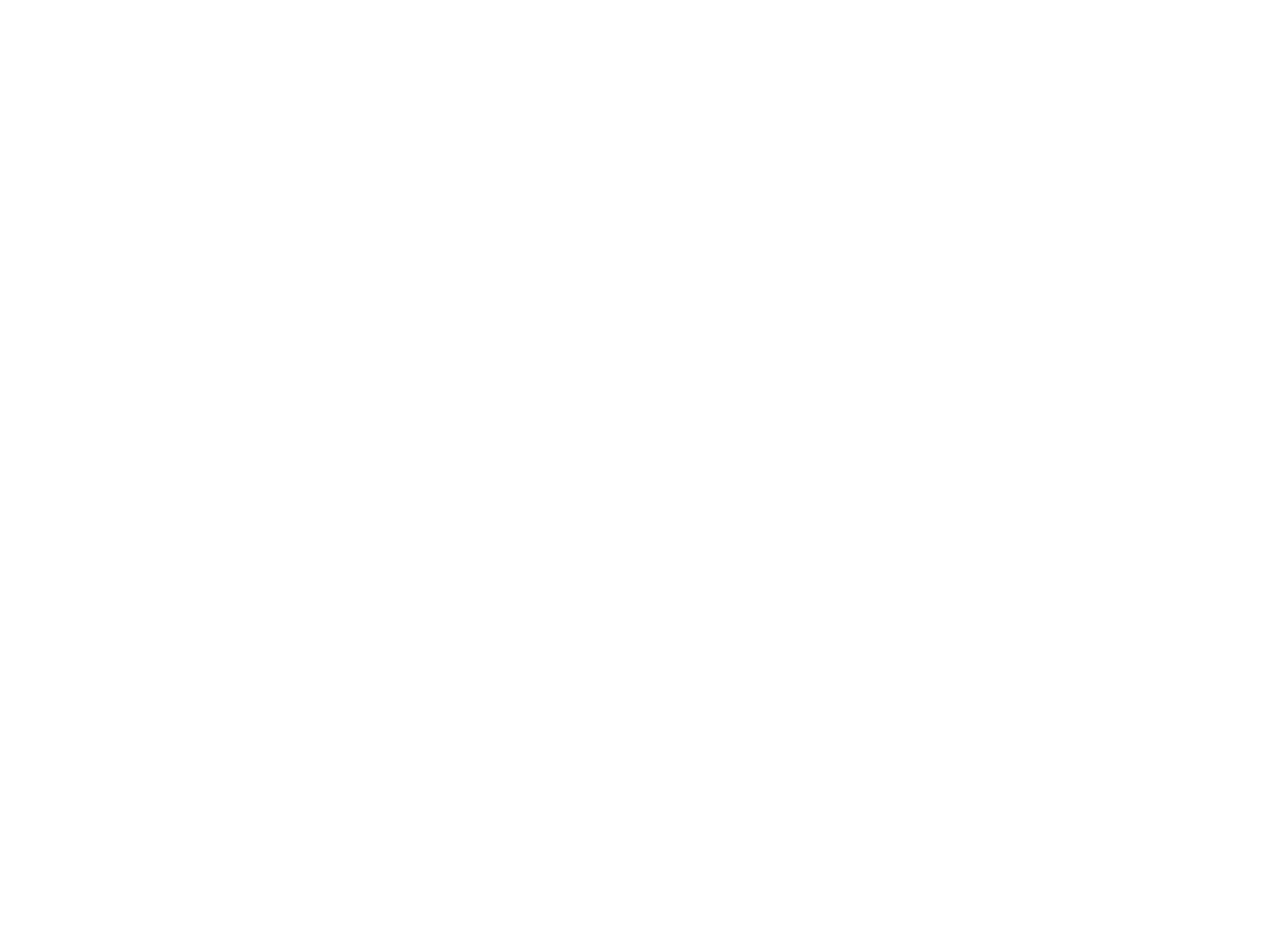
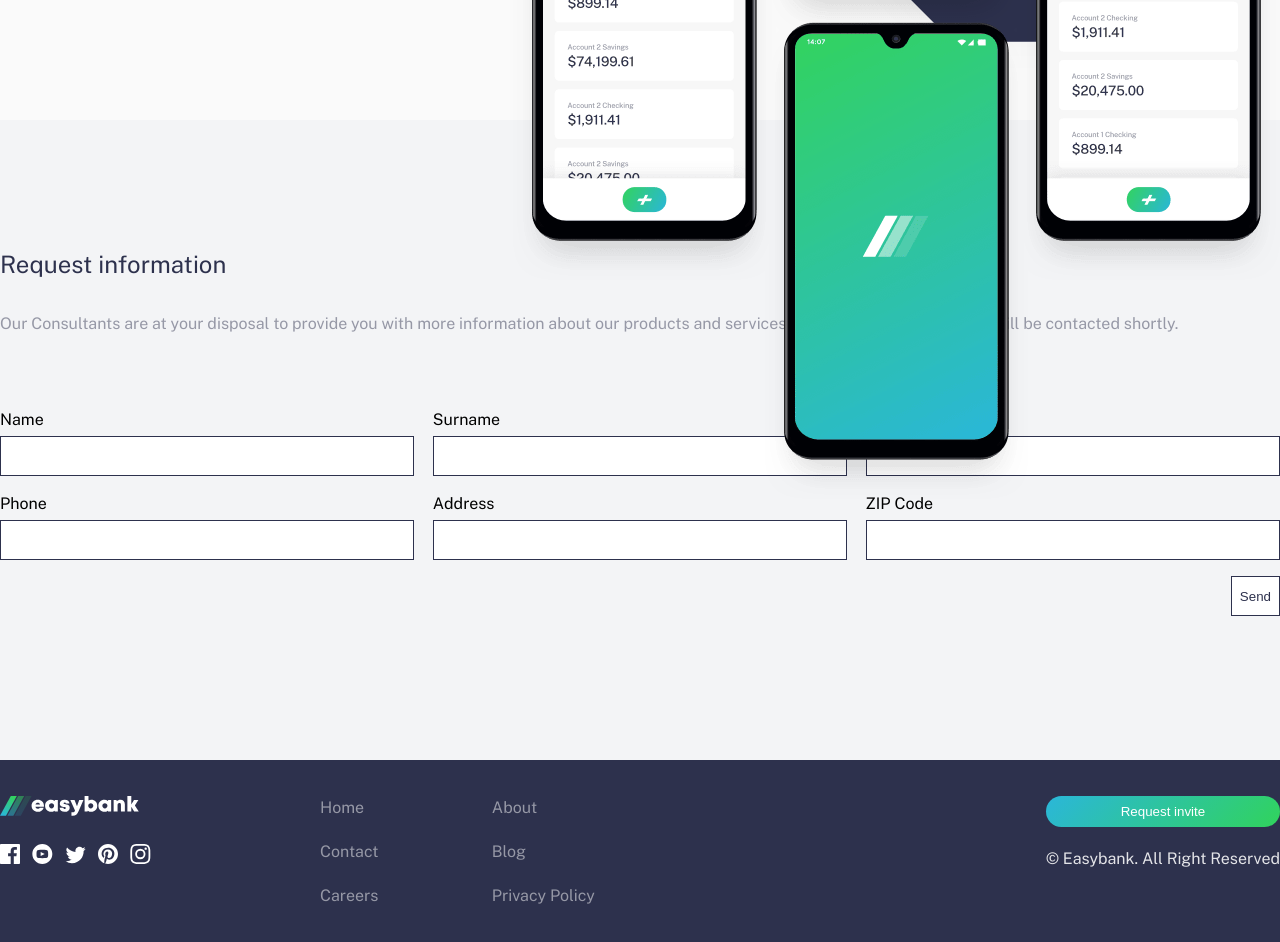
Before and after one commit to sariodesign/easybank, a React (Vite) app: page /contact in a window 1280 px wide. Shown: the part 440-1382 px from the top of the page. Before the commit the page ends 800 px from the top, so only its background shows below. Built offline with nearby package versions, Linux system fonts and the light colour scheme.

Commit message:
Update challenge easybank

```diff
--- a/src/App.jsx
+++ b/src/App.jsx
@@ -8,9 +8,11 @@
   return (
     <Page>
       <Main>
-        <Hero />
+        <Hero
+          title="Next generation digital banking"
+          subtitle="Take your financial life online. Your Easybank account will be a one-stop-shop for spending, saving, budgeting, investing and much more." />
         <Reasons />
-        <Articles />
+        <Articles limit={4} />
       </Main>
     </Page>
   )
--- a/src/components/Footer.jsx
+++ b/src/components/Footer.jsx
@@ -19,11 +19,6 @@
         flex-direction: row;
         max-width: 1280px;
         margin: 0 auto;
-    }
-
-    a {
-        color: var(--grayish-blue);
-        text-decoration: none;
     }
 `
 
@@ -63,6 +58,15 @@
     }
 
     a {
+        color: var(--grayish-blue);
+        text-decoration: none;
+        transition: all .25s ease-in-out;
+        &:hover {
+            @media (hover:hover) {
+                color: var(--lime-green)
+            }
+        }
+
         @media (min-width: 1280px) {
             width: 50%;
         }
--- a/src/components/Hero.jsx
+++ b/src/components/Hero.jsx
@@ -59,15 +59,15 @@
 `
 
 
-function Hero() {
+function Hero({title, subtitle}) {
     return (
         <HeroContainer>
             <figure>
                 <img src="./image-mockups.png" alt="Device image" />
             </figure>
             <HeroContent>
-                <h1>Next generation <br /> digital banking</h1>
-                <p>Take your financial life online. Your Easybank account will be a one-stop-shop for spending, saving, budgeting, investing and much more.</p>
+                <h1>{title}</h1>
+                <p>{subtitle}</p>
                 <Button link="true" path="/register" label="Request invite" color="var(--white)" />
             </HeroContent>
         </HeroContainer>
--- a/src/components/Reasons.jsx
+++ b/src/components/Reasons.jsx
@@ -32,7 +32,7 @@
                 title="Why choose Easybank?"
                 subtitle="We leverage Open Banking to turn your bank account into your financial hub. Control your finances like never before."
             />
-            <GridFourBlock items={reasons} icon />
+            <GridFourBlock items={reasons} icon centered={true} limit={4} />
         </Content>
     )
 }
--- a/src/layouts/Content.jsx
+++ b/src/layouts/Content.jsx
@@ -2,7 +2,7 @@
 
 const ContentContainer = styled.section`
     background-color: ${props => props.bg || 'var(--white)'};
-    padding: 64px 0;
+    padding: 64px 32px;
 
     @media (min-width: 1280px) {
         align-items: center;
@@ -15,6 +15,7 @@
     @media (min-width: 1280px) {
         max-width: 1280px;
         margin: 0 auto;
+        width: 100%;
     }
 `
 
--- a/src/layouts/GridFourBlock.jsx
+++ b/src/layouts/GridFourBlock.jsx
@@ -26,11 +26,32 @@
     align-items: center;
     display: flex;
     flex-direction: column;
+    margin-bottom: 34px;
+
+    img {
+        aspect-ratio: 16 / 9;
+        object-fit: cover;
+    }
+`
+
+const GridItemContent = styled.div`
+    background-color: ${props => props.bg || 'transparent'};
+    padding: ${props => props.pad || 'transparent'};
+
+    ${props => props.centered && css`
+        text-align: center;
+    `}
+
+    span {
+        color: var(--dark-blue);
+        font-size: 12px;
+    }
 
     h3 {
         color: var(--dark-blue);
         font-weight: 400;
-        margin: 0 0 26px;
+        margin: 0 0 16px;
+        transition: all .25s ease-in-out;
 
         &:hover {
             color: var(--lime-green);
@@ -43,30 +64,26 @@
 
     p {
         color: var(--grayish-blue);
-        margin: 0 0 34px;
-
-        @media (min-width: 1280px) {
-            margin-bottom: 0;
-        }
-    }
-
-    img {
-        aspect-ratio: 16 / 9;
-        object-fit: cover;
+        margin: 0
     }
 `
 
-function GridFourBlock({items, icon}) {
+function GridFourBlock({items, limit, icon, bg, pad, centered = false}) {
     return (
-        <GridContainer items={items} icon={icon}>
+        <GridContainer items={items} icon={icon} limit={limit}>
             {
                 items.map((item, index) =>
-                    <GridItem key={index}>
-                        <img src={item.image} alt={item.title} />
-                        { item.author && <span>{item.author}</span> }
-                        <h3>{item.title}</h3>
-                        <p>{item.abstract}</p>
-                    </GridItem>
+                    { limit <= index && (
+                            <GridItem>
+                                <img src={item.image} alt={item.title} />
+                                <GridItemContent bg={bg} pad={pad} centered={centered}>
+                                    { item.author && <span>{item.author}</span> }
+                                    <h3>{item.title}</h3>
+                                    <p>{item.abstract}</p>
+                                </GridItemContent>
+                            </GridItem>
+                        )
+                    }
                 )
             }
         </GridContainer>
--- a/src/layouts/IntroSection.jsx
+++ b/src/layouts/IntroSection.jsx
@@ -7,6 +7,11 @@
     line-height: 24px;
     font-weight: 400;
     margin: 0 0 16px;
+    width: 100%;
+
+    @media (max-width: 1279px) {
+        text-align: center
+    }
 
     @media (min-width: 1280px) {
         font-size: 24px;
@@ -18,6 +23,10 @@
 const IntroText = styled.p`
     color: var(--grayish-blue);
     margin: 0 0 54px;
+
+    @media (max-width: 1279px) {
+        text-align: center
+    }
 
     @media (min-width: 1280px) {
         margin-bottom: 72px
--- a/src/pages/About.jsx
+++ b/src/pages/About.jsx
@@ -1,13 +1,22 @@
 import Page from '../layouts/Page';
-import Main from '../layouts/Main';
+import Hero from '../components/Hero';
+import IntroSection from '../layouts/IntroSection';
+import Content from '../layouts/Content';
 
 function About() {
 
     return (
         <Page>
-            <Main itemsCentered>
-                About
-            </Main>
+            <Hero
+                title="About page digital banking"
+                subtitle="Take your financial life online. Your Easybank account will be a one-stop-shop for spending, saving, budgeting, investing and much more."
+            />
+            <Content bg="var(--light-grayish-blue)">
+                <IntroSection
+                    title="Why choose Easybank?"
+                    subtitle="Lorem Ipsum is simply dummy text of the printing and typesetting industry. Lorem Ipsum has been the industry's standard dummy text ever since the 1500s, when an unknown printer took a galley of type and scrambled it to make a type specimen book."
+                />
+            </Content>
         </Page>
     )
 }
--- a/src/pages/Blog.jsx
+++ b/src/pages/Blog.jsx
@@ -1,13 +1,16 @@
 import Page from '../layouts/Page';
-import Main from '../layouts/Main';
+import Hero from '../components/Hero';
+import Articles from '../components/Articles';
 
 function Blog() {
 
     return (
         <Page>
-            <Main itemsCentered>
-                Blog
-            </Main>
+            <Hero
+                title="Blog page digital banking"
+                subtitle="Read our articles"
+            />
+            <Articles limit={8} />
         </Page>
     )
 }
--- a/src/pages/Contact.jsx
+++ b/src/pages/Contact.jsx
@@ -1,13 +1,46 @@
+import styled from 'styled-components';
 import Page from '../layouts/Page';
-import Main from '../layouts/Main';
+import Hero from '../components/Hero';
+import IntroSection from '../layouts/IntroSection';
+import Content from '../layouts/Content';
+import FormInput from '../subcomponents/FormInput';
+
+const FormContainer = styled.form`
+    max-width: 1280px;
+    margin: 0 auto;
+    width: 100%;
+
+    @media (min-width: 1280px) {
+        display: flex;
+        flex-wrap: wrap;
+        justify-content: space-between;
+        padding: 0;
+    }
+`
 
 function Contact() {
 
     return (
         <Page>
-            <Main itemsCentered>
-                Contact
-            </Main>
+            <Hero
+                title="Contact page digital banking"
+                subtitle="Take your financial life online. Your Easybank account will be a one-stop-shop for spending, saving, budgeting, investing and much more."
+            />
+            <Content bg="var(--light-grayish-blue)">
+                <IntroSection
+                    title="Request information"
+                    subtitle="Our Consultants are at your disposal to provide you with more information about our products and services. Leave your details and you will be contacted shortly."
+                />
+                <FormContainer>
+                    <FormInput label="Name" />
+                    <FormInput label="Surname" />
+                    <FormInput label="Email" />
+                    <FormInput label="Phone" />
+                    <FormInput label="Address" />
+                    <FormInput label="ZIP Code" />
+                    <FormInput value="Send" type="submit" submit={true} />
+                </FormContainer>
+            </Content>
         </Page>
     )
 }
--- a/src/subcomponents/FormInput.jsx
+++ b/src/subcomponents/FormInput.jsx
@@ -1,9 +1,18 @@
-import styled from 'styled-components';
+import styled, {css} from 'styled-components';
 
 const Field = styled.div`
     display: flex;
     flex-direction: column;
     margin-bottom: 16px;
+
+    @media (min-width: 1280px) {
+        width:  calc(33% - 8px);
+
+        ${props => props.submit && css`
+            margin-left: auto;
+            width: auto;
+        `}
+    }
 
     label {
         color: black;
@@ -11,6 +20,10 @@
     }
 
     input {
+        box-sizing: border-box;
+        background-color: var(--white);
+        color: var(--dark-blue);
+        border: 1px solid var(--dark-blue);
         height: 40px;
         padding: 0 8px;
 
@@ -20,9 +33,9 @@
     }
 `
 
-function FormInput({ label,type,name,placeholder,value }) {
+function FormInput({ label,type,name,placeholder,value, submit = false }) {
     return (
-        <Field>
+        <Field submit={submit}>
             {label && <label name={name}>{label}</label> }
             <input type={type} name={name} id={name} placeholder={placeholder} value={value} />
         </Field>
```
Also changed, not shown: src/components/Articles.jsx (+27 -3 lines).
